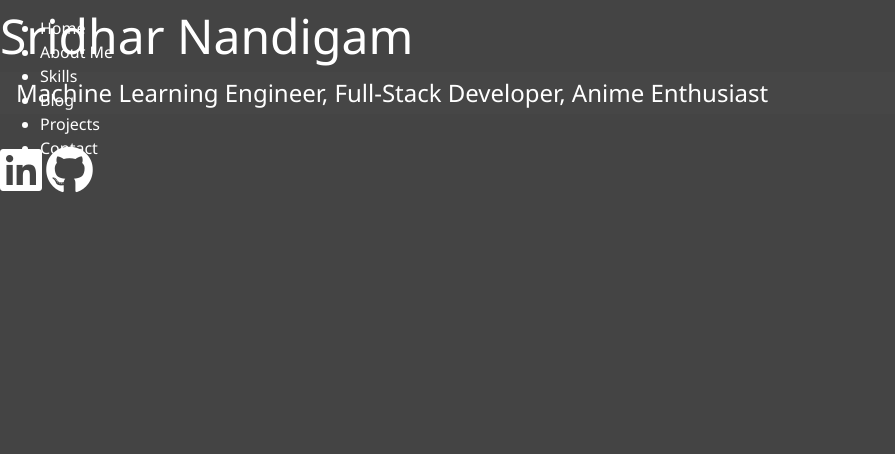
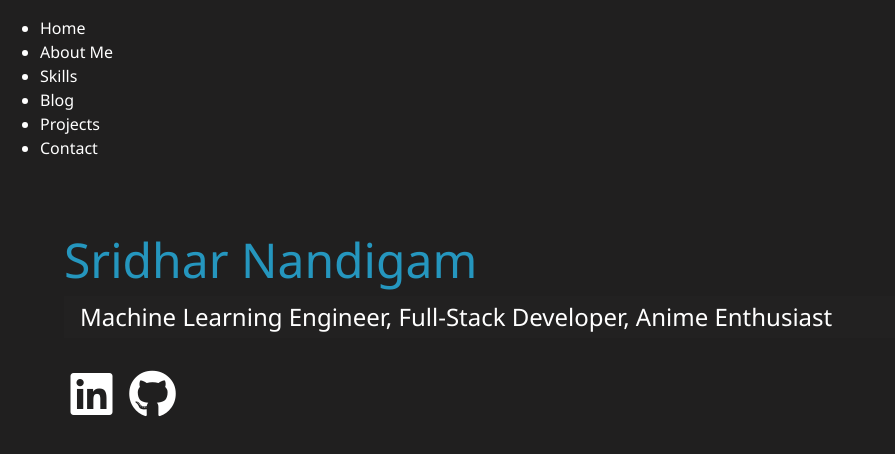
Before and after one commit to sridharnandigam/portfolio-site, a website: page dist/index.html in a window 1280 px wide. Shown: the whole page, without its empty margins (0-895 px from the left). Drawn offline with Linux system fonts and the light colour scheme.

Commit message:
trying a different color theme

```diff
--- a/scss/main.scss
+++ b/scss/main.scss
@@ -1,5 +1,9 @@
-$primary-color: #444;
+$primary-color: rgb(32, 31, 31);
 $secondary-color: #2596be;
+
+@mixin easeOut{
+    transition: all 0.5s ease-out;
+}
 
 *{
     box-sizing:border-box;
@@ -39,3 +43,31 @@ header {
     z-index: 2;
     width: 100%;
 }
+
+.text-secondary{
+    color:$secondary-color;
+}
+
+main{
+    padding:4rem;
+    height:100%;
+
+    .icons{
+        margin-top:1rem;
+
+        a{
+            padding:0.4rem;
+
+            &:hover{
+                color:$secondary-color;
+                @include easeOut();
+            }
+        }
+    }
+    &#home{
+        overflow: hidden;
+        h1{
+            margin-top:20vh;
+        }
+    }
+}
```
Also changed, not shown: dist/css/main.css, dist/index.html, scss/_menu.scss (added).
